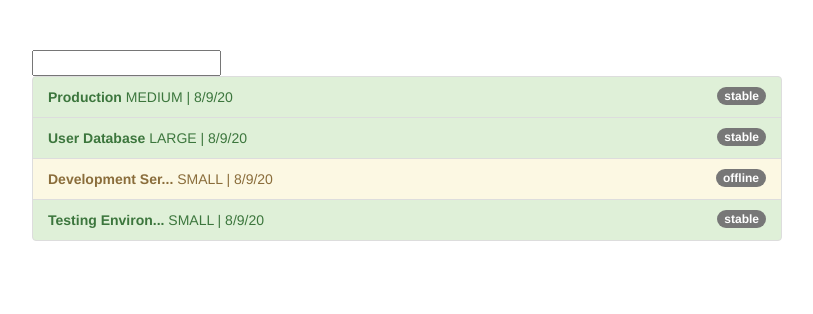
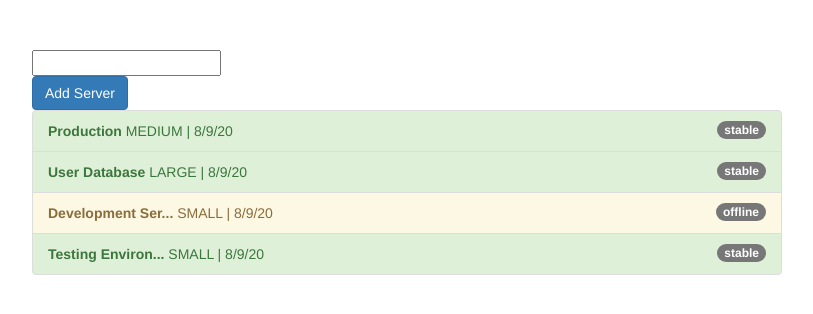
Before and after one commit to jisshub/pipes-angular, an Angular app: page / in a window 1280 px wide. Shown: the top 314 px of the page, without its empty margins (233-1046 px from the left). Built offline with nearby package versions, Linux system fonts and the light colour scheme.

Commit message:
added button to add new server

```diff
--- a/src/app/app.component.html
+++ b/src/app/app.component.html
@@ -7,6 +7,15 @@
         id="filter-status"
         [(ngModel)]="filteredStatus"
       />
+      <br />
+
+      <button
+        type="submit"
+        (click)="onAddServer()"
+        class="btn btn-primary mb-3"
+      >
+        Add Server
+      </button>
       <ul class="list-group">
         <li
           class="list-group-item"
--- a/src/app/app.component.ts
+++ b/src/app/app.component.ts
@@ -45,4 +45,12 @@ export class AppComponent {
       "list-group-item-danger": server.status === "critical",
     };
   }
+  onAddServer() {
+    this.servers.push({
+      instanceType: "small",
+      name: "new server",
+      status: "stable",
+      started: new Date(13, 2, 2019),
+    });
+  }
 }
```
